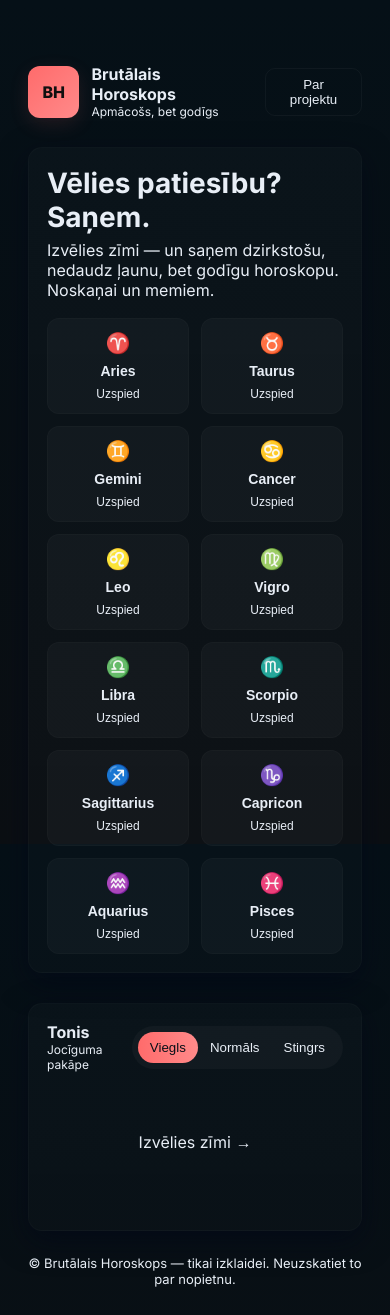
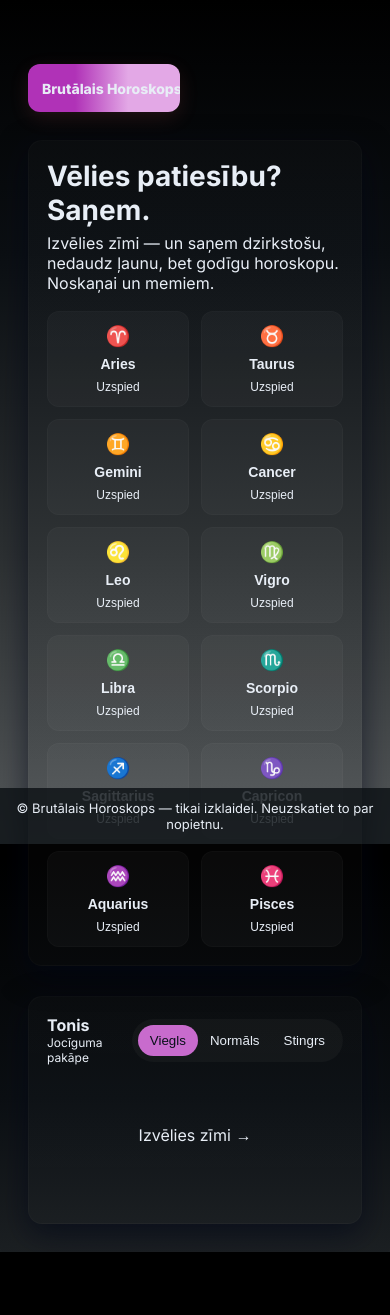
Before and after one commit to bogdanti192/brutal_horoscope, a Flask app: page / in a window 390 px wide. After the commit the page ends 1252 px from the top, so only its background shows below. Run offline with Flask 2, Linux system fonts and the light colour scheme; the visitor is signed in with stand-in values (Sample User, id 1).

Commit message:
Translate, animation, bags

```diff
--- a/static/main.js
+++ b/static/main.js
@@ -1,77 +1,144 @@
 // main.js — фронтенд, обращается к /api/generate
-const signsGrid = document.getElementById('signsGrid');
-const preview = document.getElementById('preview');
-const resultCard = document.getElementById('resultCard');
-const resSign = document.getElementById('resSign');
-const resText = document.getElementById('resText');
-const resRate = document.getElementById('resRate');
-const toneButtons = document.querySelectorAll('.tone-toggle button');
-const againBtn = document.getElementById('againBtn');
-const shareBtn = document.getElementById('shareBtn');
+const signsGrid = document.getElementById("signsGrid");
+const preview = document.getElementById("preview");
+const resultCard = document.getElementById("resultCard");
+const resSign = document.getElementById("resSign");
+const resText = document.getElementById("resText");
+const resRate = document.getElementById("resRate");
+const toneButtons = document.querySelectorAll(".tone-toggle button");
+const againBtn = document.getElementById("againBtn");
+const shareBtn = document.getElementById("shareBtn");
 
-let tone = 'light';
+let tone = "light";
 
 // wire tone buttons
-toneButtons.forEach(b=>{
-  b.addEventListener('click', (ev)=>{
-    toneButtons.forEach(x=>x.classList.remove('active'));
-    b.classList.add('active');
-    tone = b.dataset.tone || b.getAttribute('data-tone') || b.textContent.trim().toLowerCase();
-    preview.innerHTML = `<div style="text-align:center;color:var(--muted)">Тон: ${tone}</div>`;
+toneButtons.forEach((b) => {
+  b.addEventListener("click", (ev) => {
+    toneButtons.forEach((x) => x.classList.remove("active"));
+    b.classList.add("active");
+    tone =
+      b.dataset.tone ||
+      b.getAttribute("data-tone") ||
+      b.textContent.trim().toLowerCase();
+    preview.innerHTML = `<div style="text-align:center;color:var(--muted)">Sarunas tons: ${tone}</div>`;
   });
 });
 
 // sign buttons
-document.querySelectorAll('.sign').forEach(btn=>{
-  btn.addEventListener('click', ()=>selectSign(btn.dataset.sign));
+document.querySelectorAll(".sign").forEach((btn) => {
+  btn.addEventListener("click", () => selectSign(btn.dataset.sign));
 });
 
-function selectSign(sign){
-  preview.innerHTML = `<div style="text-align:center"><div style="font-size:28px;margin-bottom:6px">${getEmojiFor(sign)}</div><div style="font-weight:700">${sign}</div><div style="color:var(--muted);margin-top:6px">Генерируем...</div></div>`;
+function selectSign(sign) {
+  preview.innerHTML = `<div style="text-align:center"><div style="font-size:28px;margin-bottom:6px">${getEmojiFor(
+    sign
+  )}</div><div style="font-weight:700">${sign}</div><div style="color:var(--muted);margin-top:6px">Ģenerējam...</div></div>`;
   fetchFor(sign);
 }
 
-function getEmojiFor(sign){
-  const el = Array.from(document.querySelectorAll('.sign')).find(s => s.dataset.sign === sign);
-  if(!el) return '✨';
-  return el.querySelector('.emoji').textContent || '✨';
+function getEmojiFor(sign) {
+  const el = Array.from(document.querySelectorAll(".sign")).find(
+    (s) => s.dataset.sign === sign
+  );
+  if (!el) return "✨";
+  return el.querySelector(".emoji").textContent || "✨";
 }
 
-async function fetchFor(sign){
+async function fetchFor(sign) {
   try {
-    const res = await fetch('/api/generate', {
-      method: 'POST',
-      headers: {'Content-Type':'application/json'},
-      body: JSON.stringify({sign, tone})
+    const res = await fetch("/api/generate", {
+      method: "POST",
+      headers: { "Content-Type": "application/json" },
+      body: JSON.stringify({ sign, tone }),
     });
     const data = await res.json();
-    if(!data.ok){
-      preview.innerHTML = `<div style="text-align:center;color:#ff8a8a">Ошибка: ${data.error||'неизвестно'}</div>`;
+    if (!data.ok) {
+      preview.innerHTML = `<div style="text-align:center;color:#ff8a8a">Kļūda: ${
+        data.error || "Nezināms"
+      }</div>`;
       return;
     }
     resSign.textContent = data.sign;
     resText.textContent = data.text;
-    resRate.textContent = `Сарказм: ${data.sarcasm}/100`;
-    resultCard.style.display = 'block';
-    preview.innerHTML = `<div style="text-align:center;color:var(--muted)">Готово — смотри справа</div>`;
-  } catch (e){
-    preview.innerHTML = `<div style="text-align:center;color:#ff8a8a">Сервер недоступен</div>`;
+    resRate.textContent = `Sarkasms: ${data.sarcasm}/100`;
+    resultCard.style.display = "block";
+    preview.innerHTML = `<div style="text-align:center;color:var(--muted)">Gatavs</div>`;
+  } catch (e) {
+    preview.innerHTML = `<div style="text-align:center;color:#ff8a8a">Servers nav pieejams 😭</div>`;
   }
 }
 
-againBtn?.addEventListener('click', ()=>{
+againBtn?.addEventListener("click", () => {
   const sign = resSign.textContent;
-  if(sign) fetchFor(sign);
+  if (sign) fetchFor(sign);
 });
 
-shareBtn?.addEventListener('click', async ()=>{
-  const text = `${resSign.textContent}: ${resText.textContent} (сарказм ${resRate.textContent})`;
-  if(navigator.share){
-    try{ await navigator.share({title:`Гороскоп ${resSign.textContent}`, text}); }catch(e){}
-  } else if(navigator.clipboard){
+shareBtn?.addEventListener("click", async () => {
+  const text = `${resSign.textContent}: ${resText.textContent} (Sarkasms ${resRate.textContent})`;
+  if (navigator.share) {
+    try {
+      await navigator.share({
+        title: `Horoskops ${resSign.textContent}`,
+        text,
+      });
+    } catch (e) {}
+  } else if (navigator.clipboard) {
     await navigator.clipboard.writeText(text);
-    alert('Скопировано в буфер обмена');
+    alert("Kopēts starpliktuvē");
   } else {
-    prompt('Скопируйте текст:', text);
+    prompt("Kopējiet tekstu:", text);
   }
 });
+
+// main.js (простой и надёжный)
+document.addEventListener("DOMContentLoaded", () => {
+  const signsGrid = document.getElementById("signsGrid");
+  if (!signsGrid) return;
+
+  const signs = Array.from(signsGrid.querySelectorAll(".sign"));
+  const preview = document.getElementById("preview");
+  const resultCard = document.getElementById("resultCard");
+  const resSign = document.getElementById("resSign");
+  const resText = document.getElementById("resText");
+
+  function selectSign(button) {
+    // снять активный класс со всех
+    signs.forEach((s) => s.classList.remove("active"));
+    // добавить активный класс выбранному
+    button.classList.add("active");
+
+    // взять имя и смайлик
+    const name =
+      button.dataset.sign || button.querySelector("b")?.textContent || "---";
+    const emoji = button.querySelector(".emoji")?.innerHTML || "";
+
+    // обновить превью
+    preview.innerHTML = `
+      <div style="text-align:center;">
+        <div class="emoji" style="font-size:28px">${emoji}</div>
+        <div style="margin-top:8px; font-weight:700">${name}</div>
+      </div>
+    `;
+
+    // показать и заполнить resultCard (при желании)
+    if (resultCard && resSign && resText) {
+      resSign.textContent = name;
+      // здесь можно подставить реальный текст; пока заглушка
+      resText.textContent = "Šeit būs sarkastisks horoskops izvēlētajam zīmei.";
+      resultCard.style.display = "block";
+    }
+  }
+
+  // навесим обработчики
+  signs.forEach((btn) => {
+    btn.addEventListener("click", () => selectSign(btn));
+
+    // для гарантированной клавиатурной поддержки (Enter/Space)
+    btn.addEventListener("keydown", (e) => {
+      if (e.key === "Enter" || e.key === " ") {
+        e.preventDefault();
+        selectSign(btn);
+      }
+    });
+  });
+});
--- a/templates/age_check.html
+++ b/templates/age_check.html
@@ -16,7 +16,8 @@
         color: #e8eef6;
       }
       .card {
-        background: #0f1418;
+        background: linear-gradient(90deg, #b032b7 31%, #e3a8e6 66%);
+        border-radius: 10px;
         padding: 28px;
         border-radius: 12px;
         max-width: 520px;
@@ -42,7 +43,8 @@
     <div class="card">
       <h2>Vecuma pārbaude</h2>
       <p class="muted">
-        Ieiet lietotnē var tikai lietotāji, kuri ir vecāki par 10 gadiem. Lūdzu, ievadiet savu dzimšanas datumu.
+        Ieiet lietotnē var tikai lietotāji, kuri ir vecāki par 10 gadiem. Lūdzu,
+        ievadiet savu dzimšanas datumu.
       </p>
 
       <form id="ageForm">
--- a/templates/index.html
+++ b/templates/index.html
@@ -9,7 +9,6 @@
       rel="stylesheet"
     />
     <style>
-      /* (вставьте сюда CSS из вашего макета) */
       :root {
         --bg: #0b0f13;
         --accent: #ff6b6b;
@@ -29,7 +28,15 @@
       body {
         margin: 0;
         font-family: Inter, system-ui, Segoe UI, Roboto, "Helvetica Neue", Arial;
-        background: linear-gradient(180deg, #051017 0%, var(--bg) 100%);
+        background: linear-gradient(
+          180deg,
+          #000000 0%,
+          #0b0f13 30%,
+          #2b2f31 65%,
+          #55595b 100%
+        );
+        background-attachment: fixed;
+        background-repeat: no-repeat;
         color: var(--text);
         -webkit-font-smoothing: antialiased;
       }
@@ -49,18 +56,64 @@
         align-items: center;
         gap: 12px;
       }
+      footer {
+        position: fixed;
+        left: 0;
+        bottom: 0;
+        width: 100%;
+        padding: 12px 0;
+        text-align: center;
+        background: rgba(
+          11,
+          15,
+          19,
+          0.8
+        ); /* полупрозрачный фон, можно подстроить */
+        z-index: 50;
+      }
+
+      /* ИЗМЕНЕНИЕ: добавил overflow чтобы анимация сдвига не вылезала за пределы блока */
       .logo {
-        width: 52px;
+        width: 1050px;
         height: 52px;
         border-radius: 12px;
-        background: linear-gradient(135deg, var(--accent), #ff8a8a);
+        background: linear-gradient(90deg, #b032b7 31%, #e3a8e6 66%);
         display: flex;
+        justify-content: flex-start;
         align-items: center;
-        justify-content: center;
+        padding-left: 20px;
         font-weight: 800;
-        color: #101010;
+        color: #e8eef6;
         box-shadow: 0 6px 20px rgba(255, 107, 107, 0.12);
+        overflow: hidden; /* ИЗМЕНЕНИЕ */
+        position: relative; /* ИЗМЕНЕНИЕ: для точного позиционирования дочерних элементов при необходимости */
       }
+
+      /* ИЗМЕНЕНИЕ: новый класс для анимированного текста логотипа */
+      .logo-text {
+        display: inline-block;
+        opacity: 0; /* стартовая прозрачность — для эффекта появления */
+        transform: translateX(-10px); /* стартовый небольшой сдвиг влево */
+        animation: logoAppear 19500ms cubic-bezier(0.2, 0.9, 0.3, 1) forwards;
+        /* можно регулировать duration и timing-function */
+      }
+
+      /* ИЗМЕНЕНИЕ: ключевые кадры анимации появления + лёгкого сдвига */
+      @keyframes logoAppear {
+        0% {
+          opacity: 0;
+          transform: translateX(-10px) translateY(0);
+        }
+        60% {
+          opacity: 1;
+          transform: translateX(2px) translateY(0);
+        }
+        100% {
+          opacity: 1;
+          transform: translateX(0) translateY(0);
+        }
+      }
+
       .brand h1 {
         font-size: 20px;
         margin: 0;
@@ -122,6 +175,29 @@
         transition: transform var(--transition), box-shadow var(--transition);
         color: #e8eef6;
       }
+      /* Подсветка выбранного знака */
+      .sign.active {
+        background: linear-gradient(
+          180deg,
+          #6b2bb0 0%,
+          #c86bcd 100%
+        ); /* фиолетовый градиент */
+        color: #fff;
+        transform: scale(1.05);
+        box-shadow: 0 12px 30px rgba(200, 107, 205, 0.28);
+        border: 1px solid rgba(255, 255, 255, 0.06);
+      }
+
+      /* Нормальный hover остаётся, но чуть приглушим при active */
+      .sign.active:hover {
+        transform: scale(1.06);
+      }
+
+      /* Доступность — видимая рамка при фокусе клавиатурой */
+      .sign:focus-visible {
+        outline: 3px solid rgba(200, 107, 205, 0.18);
+        outline-offset: 4px;
+      }
 
       .sign:hover {
         transform: translateY(-6px);
@@ -162,7 +238,7 @@
         cursor: pointer;
       }
       .tone-toggle button.active {
-        background: linear-gradient(90deg, var(--accent), #ff8a8a);
+        background: #c86bcd;
         color: #081018;
       }
       .preview {
@@ -184,7 +260,7 @@
       }
       .result-card h3 {
         margin: 0;
-        color: var(--accent);
+        color: #c86bcd;
       }
       .result-card p {
         margin: 10px 0 0 0;
@@ -210,8 +286,8 @@
         cursor: pointer;
       }
       .btn.primary {
-        background: var(--accent);
-        color: #071018;
+        background: #c86bcd;
+        color: #ffffff;
       }
       .btn.ghost {
         background: transparent;
@@ -231,6 +307,15 @@
         .brand h1 {
           font-size: 16px;
         }
+        /* ИЗМЕНЕНИЕ: на узких экранах уменьшить ширину .logo чтобы не ломать верстку */
+        .logo {
+          width: 100%;
+          height: 48px;
+          padding-left: 12px;
+        }
+        .logo-text {
+          font-size: 14px;
+        }
       }
     </style>
   </head>
@@ -238,22 +323,19 @@
     <div class="wrap">
       <header class="site">
         <div class="brand">
-          <div class="logo">BH</div>
-          <div>
-            <h1>Brutālais Horoskops</h1>
-            <p>Apmācošs, bet godīgs</p>
+          <!-- ИЗМЕНЕНИЕ: обернул текст логотипа в span с классом .logo-text для анимации -->
+          <div class="logo">
+            <span class="logo-text">Brutālais Horoskops</span>
           </div>
+          <div></div>
         </div>
-        <nav>
-          <button class="btn-ghost" onclick="openAbout()">Par projektu</button>
-        </nav>
       </header>
 
       <main class="hero">
         <section class="card intro">
-          <h2> Vēlies patiesību? Saņem.</h2>
+          <h2>Vēlies patiesību? Saņem.</h2>
           <p>
-             Izvēlies zīmi — un saņem dzirkstošu, nedaudz ļaunu, bet godīgu
+            Izvēlies zīmi — un saņem dzirkstošu, nedaudz ļaunu, bet godīgu
             horoskopu. Noskaņai un memiem.
           </p>
 
```
